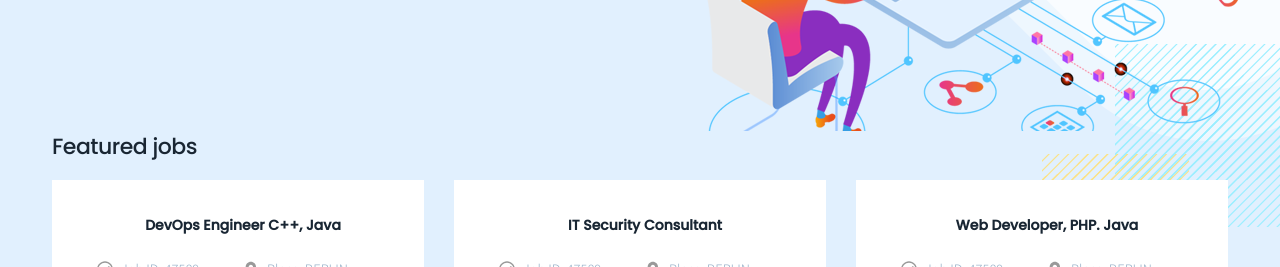
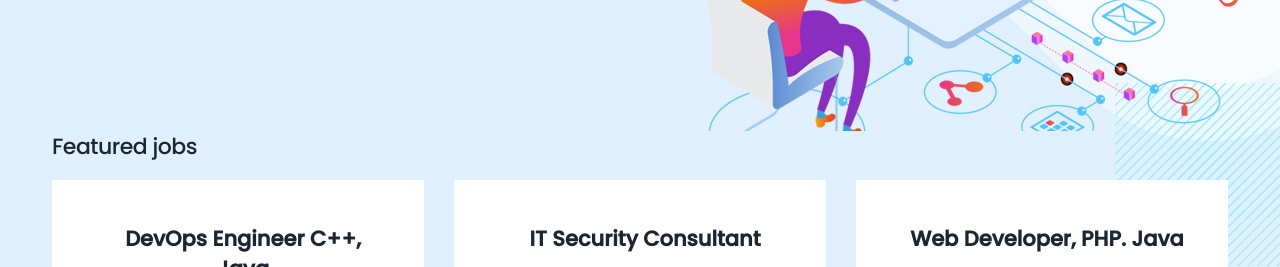
Before and after one commit to Neznakomec99/vita, a plain HTML site: page index.html in a window 1280 px wide. Shown: the part 533-800 px from the top of the page. Drawn offline with nearby package versions, Linux system fonts and the light colour scheme; files whose address does not match are found by name.

Commit message:
Add files via upload

```diff
--- a/assets/css/main.css
+++ b/assets/css/main.css
@@ -320,6 +320,7 @@ display: block;
     text-align: center;
     margin-bottom: 25px;
 	color: #192633;
+    font-size: 21px;`
 }
 .preview_info{
     display: flex;
```
